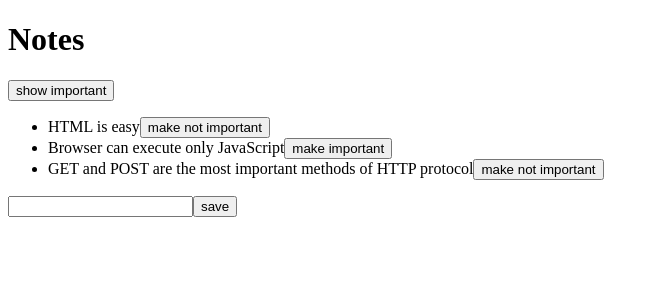
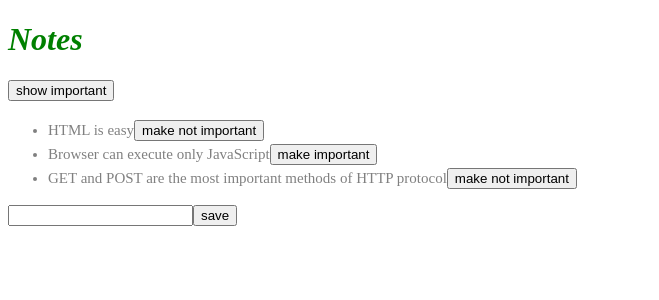
Before and after one commit to Lemick465/fullstackopen, a React (Vite) app in the folder part2/notes/frontend/: page / in a window 1280 px wide. Shown: the top 300 px of the page, without its empty margins (0-659 px from the left). Built offline with nearby package versions, Linux system fonts and the light colour scheme; data requests are answered from the project's data file.

Commit message:
Adding css to notes

```diff
--- a/part2/notes/frontend/src/components/Note.jsx
+++ b/part2/notes/frontend/src/components/Note.jsx
@@ -1,7 +1,7 @@
 const Note = ({ note, toggleImportance }) => {
   const label = note.important ? "make not important" : "make important"
   return(
-    <li>
+    <li className="note">
       {note.content}
       <button onClick={toggleImportance}>{label}</button>
     </li>
--- /dev/null
+++ b/part2/notes/frontend/src/index.css
@@ -0,0 +1,10 @@
+h1 {
+    color: green;
+    font-style: italic;
+}
+
+.note {
+    color: grey;
+    padding-top: 3px;
+    font-size: 15px;
+}
--- a/part2/notes/frontend/src/main.jsx
+++ b/part2/notes/frontend/src/main.jsx
@@ -1,5 +1,6 @@
 import ReactDOM from 'react-dom/client'
 import App from './App'
+import "./index.css"
 
 ReactDOM.createRoot(document.getElementById('root')).render(
   <App />
```
